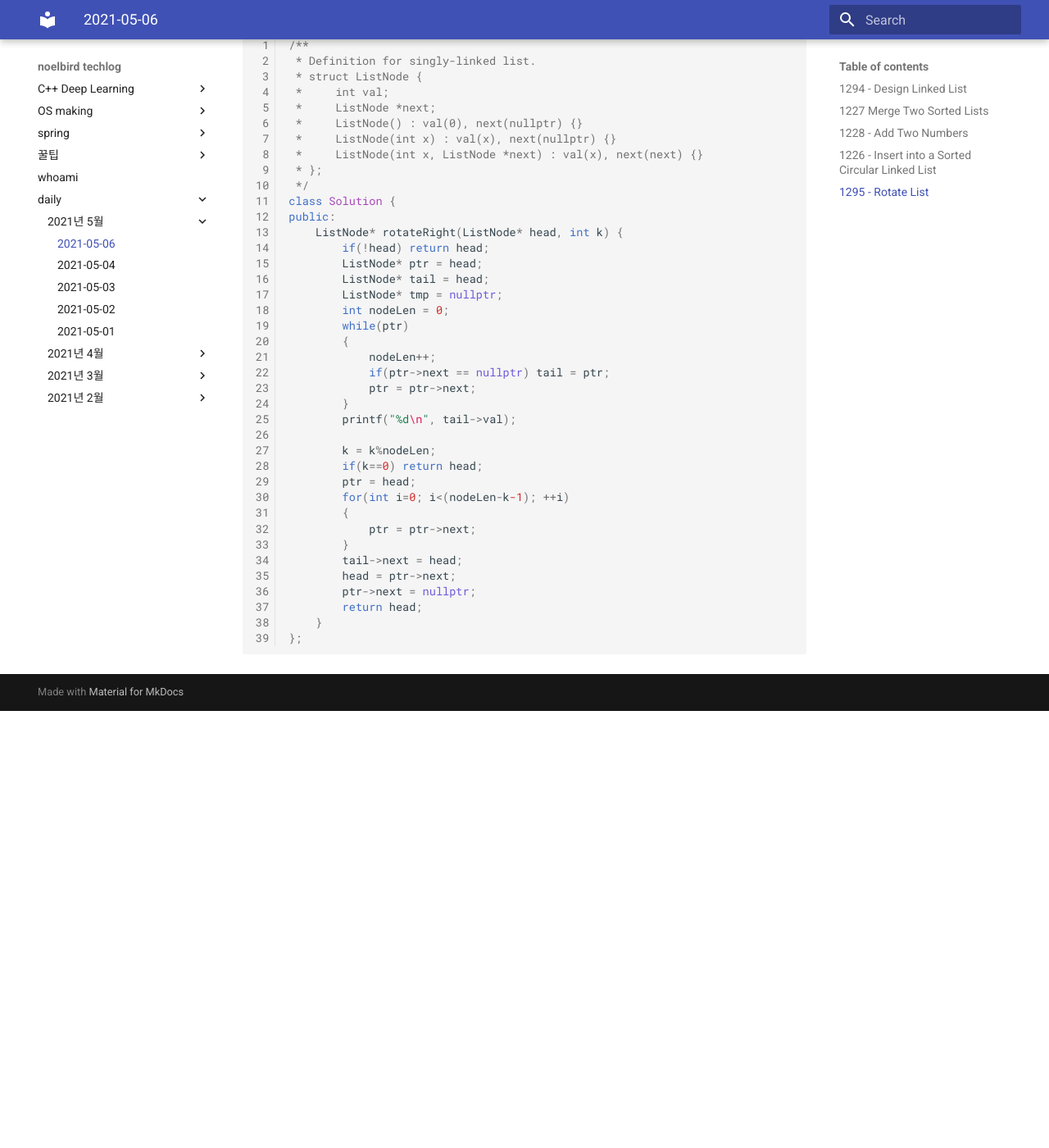
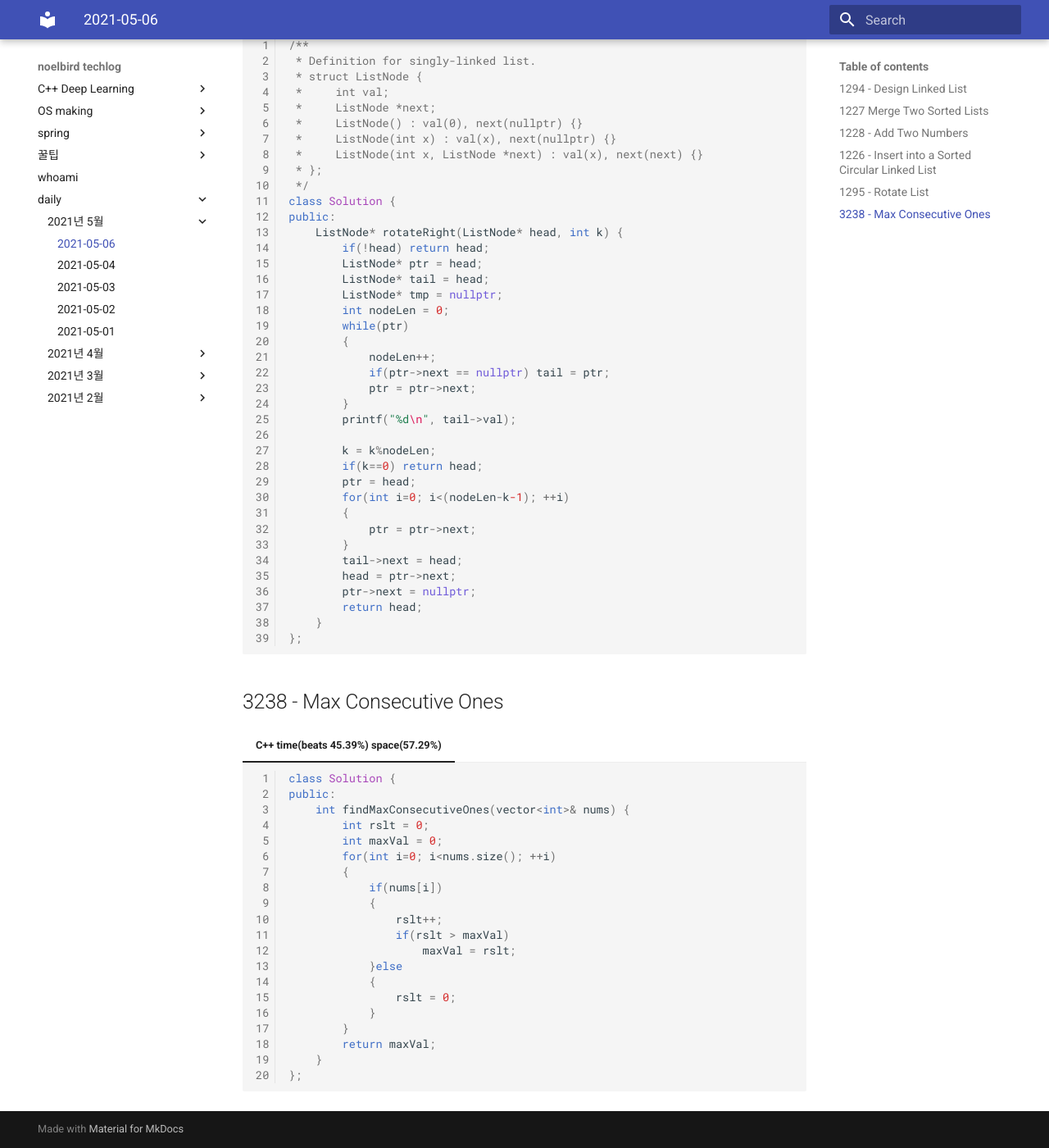
Before and after one commit to NoelBird/noelbird.github.io, an MkDocs documentation site: the page built from docs/daily/2021-05-06.md, in a window 1280 px wide and 1400 px high, scrolled down 5775 px. Shown: the whole window at 82% size. Built offline with MkDocs 1.6.1 and Material for MkDocs 9.7.7, drawn with Linux system fonts in a browser that asks for light colours; nearby versions of some CDN libraries; before the commit the page ends 6642 px from its top, so only the background shows below that.

Commit message:
2021-05-06 7

````diff
--- a/docs/daily/2021-05-06.md
+++ b/docs/daily/2021-05-06.md
@@ -344,3 +344,32 @@
         }
     };
     ```
+
+
+
+## 3238 - Max Consecutive Ones
+
+=== "C++ time(beats 45.39%) space(57.29%)"
+
+    ```c++
+    class Solution {
+    public:
+        int findMaxConsecutiveOnes(vector<int>& nums) {
+            int rslt = 0;
+            int maxVal = 0;
+            for(int i=0; i<nums.size(); ++i)
+            {
+                if(nums[i])
+                {
+                    rslt++;
+                    if(rslt > maxVal)
+                        maxVal = rslt;
+                }else
+                {
+                    rslt = 0;
+                }
+            }
+            return maxVal;
+        }
+    };
+    ```
````
